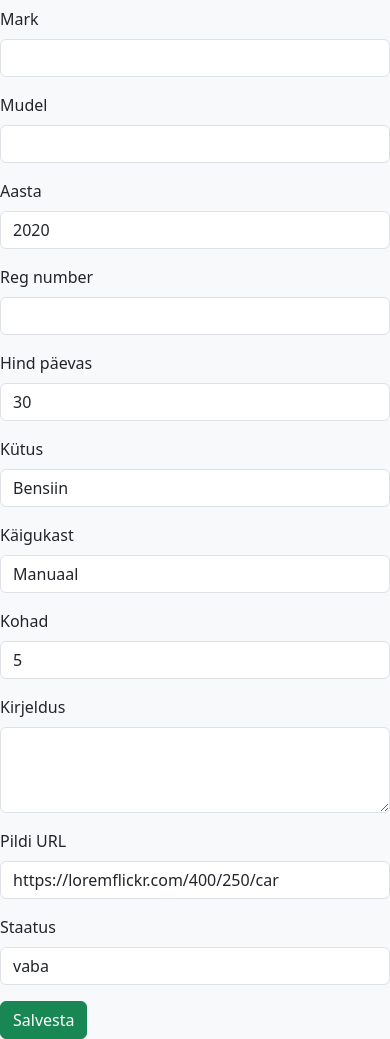
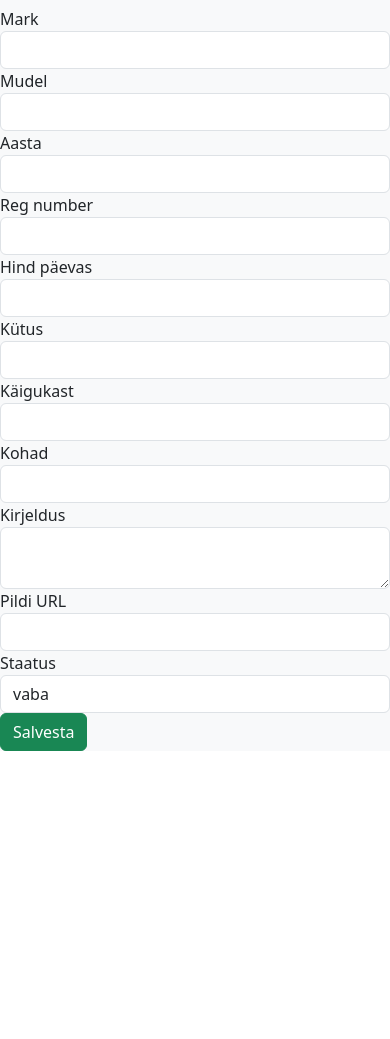
Before and after one commit to YAntonenko/autorent_, a PHP site: page /admin/add_car.php in a window 390 px wide. Shown: the part 210-1249 px from the top of the page. After the commit the page ends 961 px from the top, so only its background shows below. Run offline with PHP 8.4, Linux system fonts and the light colour scheme; a user stored in the database is signed in.

Commit message:
Refactor car form layout for improved readability
Removed old form structure and replaced with a simplified version.

```diff
--- a/autorent_/admin/car_form.php
+++ b/autorent_/admin/car_form.php
@@ -1,50 +1,45 @@
-<div class="row">
-    <div class="col-md-6 mb-3">
-        <label class="form-label">Mark</label>
-        <input type="text" name="brand" class="form-control" value="<?php echo $car['brand'] ?? ''; ?>" required>
-    </div>
-    <div class="col-md-6 mb-3">
-        <label class="form-label">Mudel</label>
-        <input type="text" name="model" class="form-control" value="<?php echo $car['model'] ?? ''; ?>" required>
-    </div>
-    <div class="col-md-4 mb-3">
-        <label class="form-label">Aasta</label>
-        <input type="number" name="year" class="form-control" value="<?php echo $car['year'] ?? '2020'; ?>" required>
-    </div>
-    <div class="col-md-4 mb-3">
-        <label class="form-label">Reg number</label>
-        <input type="text" name="registration_number" class="form-control" value="<?php echo $car['registration_number'] ?? ''; ?>" required>
-    </div>
-    <div class="col-md-4 mb-3">
-        <label class="form-label">Hind päevas</label>
-        <input type="number" step="0.01" name="price_per_day" class="form-control" value="<?php echo $car['price_per_day'] ?? '30'; ?>" required>
-    </div>
-    <div class="col-md-4 mb-3">
-        <label class="form-label">Kütus</label>
-        <input type="text" name="fuel_type" class="form-control" value="<?php echo $car['fuel_type'] ?? 'Bensiin'; ?>" required>
-    </div>
-    <div class="col-md-4 mb-3">
-        <label class="form-label">Käigukast</label>
-        <input type="text" name="transmission" class="form-control" value="<?php echo $car['transmission'] ?? 'Manuaal'; ?>" required>
-    </div>
-    <div class="col-md-4 mb-3">
-        <label class="form-label">Kohad</label>
-        <input type="number" name="seats" class="form-control" value="<?php echo $car['seats'] ?? '5'; ?>" required>
-    </div>
-    <div class="col-md-12 mb-3">
-        <label class="form-label">Kirjeldus</label>
-        <textarea name="description" class="form-control" rows="3"><?php echo $car['description'] ?? ''; ?></textarea>
-    </div>
-    <div class="col-md-8 mb-3">
-        <label class="form-label">Pildi URL</label>
-        <input type="text" name="image" class="form-control" value="<?php echo $car['image'] ?? 'https://loremflickr.com/400/250/car'; ?>" required>
-    </div>
-    <div class="col-md-4 mb-3">
-        <label class="form-label">Staatus</label>
-        <select name="status" class="form-control">
-            <option value="vaba">vaba</option>
-            <option value="renditud">renditud</option>
-            <option value="hoolduses">hoolduses</option>
-        </select>
-    </div>
-</div>
+<label>Mark</label>
+<input type="text" name="brand" class="form-control"
+value="<?php echo $car['brand'] ?? ''; ?>">
+
+<label>Mudel</label>
+<input type="text" name="model" class="form-control"
+value="<?php echo $car['model'] ?? ''; ?>">
+
+<label>Aasta</label>
+<input type="number" name="year" class="form-control"
+value="<?php echo $car['year'] ?? ''; ?>">
+
+<label>Reg number</label>
+<input type="text" name="registration_number" class="form-control"
+value="<?php echo $car['registration_number'] ?? ''; ?>">
+
+<label>Hind päevas</label>
+<input type="number" name="price_per_day" class="form-control"
+value="<?php echo $car['price_per_day'] ?? ''; ?>">
+
+<label>Kütus</label>
+<input type="text" name="fuel_type" class="form-control"
+value="<?php echo $car['fuel_type'] ?? ''; ?>">
+
+<label>Käigukast</label>
+<input type="text" name="transmission" class="form-control"
+value="<?php echo $car['transmission'] ?? ''; ?>">
+
+<label>Kohad</label>
+<input type="number" name="seats" class="form-control"
+value="<?php echo $car['seats'] ?? ''; ?>">
+
+<label>Kirjeldus</label>
+<textarea name="description" class="form-control"><?php echo $car['description'] ?? ''; ?></textarea>
+
+<label>Pildi URL</label>
+<input type="text" name="image" class="form-control"
+value="<?php echo $car['image'] ?? ''; ?>">
+
+<label>Staatus</label>
+<select name="status" class="form-control">
+    <option value="vaba">vaba</option>
+    <option value="renditud">renditud</option>
+    <option value="hoolduses">hoolduses</option>
+</select>
```
